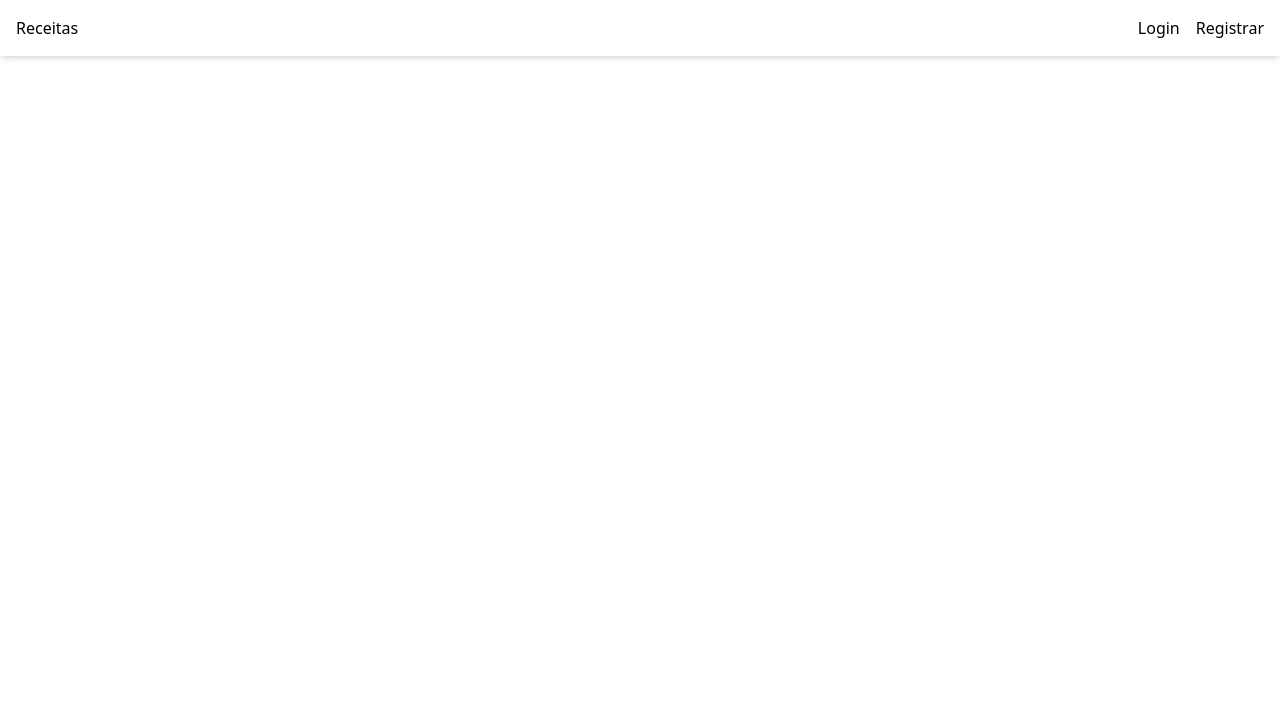
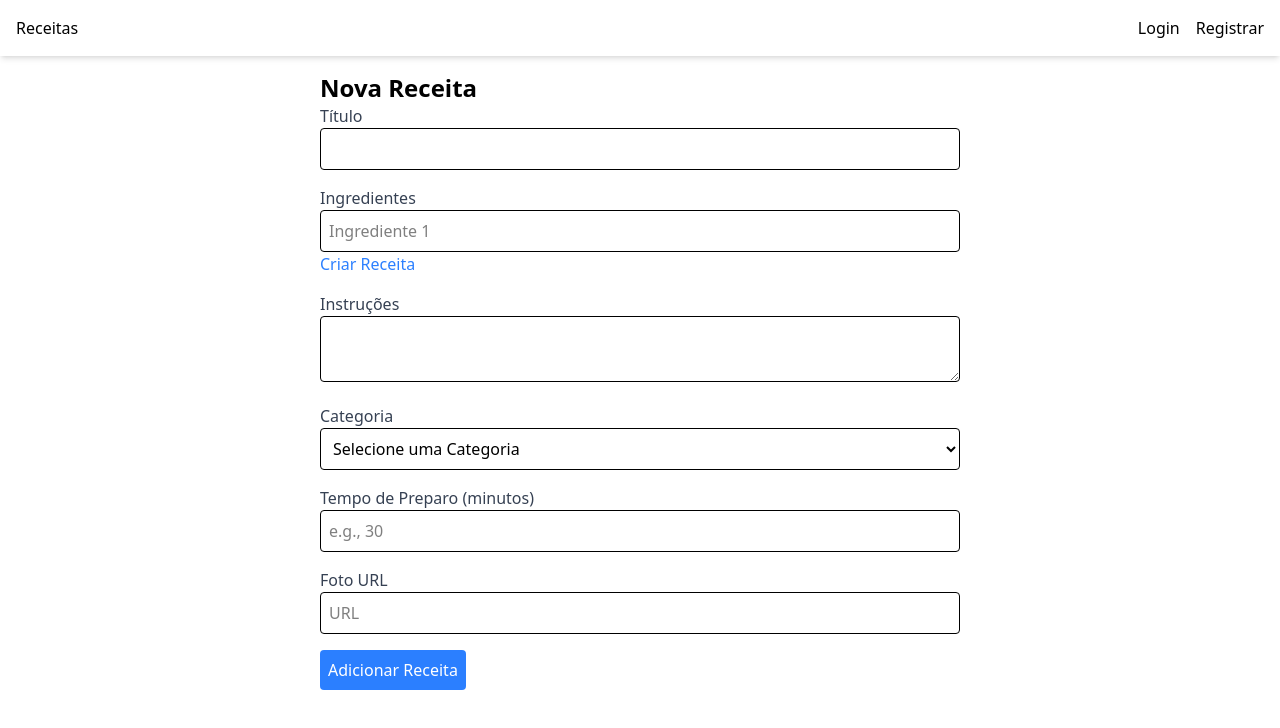
Before and after one commit to eliseucostaalbano/Receitas-MERN, a React (Vite) app in the folder frontend/: page /nova-receita in a window 1280 px wide. Shown: the top 728 px of the page. Built offline with nearby package versions, Linux system fonts and the light colour scheme.

Commit message:
adicionando página de criação de receita com formulário e validações

```diff
--- a/frontend/src/App.jsx
+++ b/frontend/src/App.jsx
@@ -1,9 +1,10 @@
-import NavBar from './components/NavBar';
+import NavBar from './components/Navbar';
 import{ Routes , Route } from 'react-router-dom';
 import { AuthProvider } from './context/AuthContext';
 import Home from './pages/Home';
 import Login from './pages/Login';
 import Registrar from './pages/Registrar';
+import AddReceita from './pages/AddReceita';
 
 function App() {
 
@@ -14,6 +15,7 @@ function App() {
           <Route path="/" element={<Home />} />
           <Route path="/login" element={<Login />} />
           <Route path="/registro" element={<Registrar />} />
+          <Route path="/nova-receita" element={<AddReceita />} />
         </Routes>
       </AuthProvider>
   )
--- a/frontend/src/components/Navbar.jsx
+++ b/frontend/src/components/Navbar.jsx
@@ -22,7 +22,9 @@ const Navbar = () => {
         <div className="flex gap-x-4">
           {user ? (
             <div className="flex gap-x-4">
-              adicionar Receitas
+              <Link to="/nova-receita">
+                <button className="text-gray-600 hover:text-gray-800">Nova Receita</button>
+              </Link>
               <button onClick={lidarLogout}  className="text-gray-600 hover:text-gray-800">Logout</button>
             </div>
           ) : (
--- a/frontend/src/pages/AddReceita.jsx
+++ b/frontend/src/pages/AddReceita.jsx
@@ -1,8 +1,170 @@
-import React from 'react'
+import { useState } from 'react'
 
 const AddReceita = () => {
+  const [formData, setFormData] = useState({
+    nome: '',
+    ingredientes: [''],
+    instrucoes: '',
+    categoria: '',
+    fotoURL: '',
+    tempoPreparo: '',
+  });
+
+   const [error, setError] = useState("");
+   const [carregar, setCarregar] = useState(false);
+
+     const lidarInputMudança = (field, value) => {
+       setFormData((prev) => ({ ...prev, [field]: value }));
+  };
+
+  const lidarIngredienteMudança = (index, value) => {
+    const novosIngredientes = [...formData.ingredientes];
+    novosIngredientes[index] = value;
+    lidarInputMudança("ingredientes", novosIngredientes);
+    const ultimoIngrediente =
+      formData.ingredientes[formData.ingredientes.length - 1];
+    if (error && ultimoIngrediente.trim() !== "") {
+      setError("");
+    }
+  };
+
+    const addIngrediente = () => {
+    const ultimoIngrediente =
+      formData.ingredientes[formData.ingredientes.length - 1];
+    if (ultimoIngrediente.trim() !== "") {
+      setError("");
+      lidarInputMudança("ingredientes", [...formData.ingredientes, ""]);
+    } else {
+      setError("Por favor, coloque o último ingrediente antes de adicionar outro.");
+    }
+  };
+
+  const removerIngrediente = (index) => {
+    if (formData.ingredientes.length > 1) {
+      const novosIngredientes = formData.ingredientes.filter((_, i) => i !== index);
+      lidarInputMudança("ingredientes", novosIngredientes);
+      const ultimoIngrediente =
+        formData.ingredientes[formData.ingredientes.length - 1];
+      if (error && ultimoIngrediente.trim() !== "") {
+        setError("");
+      }
+    }
+  };
+
+   const lidarSubmit = async (e) => {
+    e.preventDefault();
+    setError("");
+    setCarregar(true);
+   }
+
   return (
-    <div>AddReceita</div>
+    <div className='max-w-2xl mx-auto p-4'>
+      <h1 className='text-2xl font-bold'>Nova Receita</h1>
+      <form onSubmit={lidarSubmit} className="space-y-4">
+        <div>
+          <label className="block text-gray-700">Título</label>
+          <input
+            type="text"
+            value={formData.nome}
+            onChange={(e) => lidarInputMudança('nome', e.target.value)}
+            className="w-full p-2 border rounded"
+            required
+          />
+        </div>
+
+        <div>
+          <label className="block text-gray-700">Ingredientes</label>
+          {formData.ingredientes.map((ingrediente, index) => (
+            <div key={index} >
+              <input
+                type="text"
+                value={ingrediente}
+                onChange={(e) => {
+                  lidarIngredienteMudança(index, e.target.value);
+                }}
+                className="w-full p-2 border rounded"
+                 placeholder={`Ingrediente ${index + 1}`}
+                required
+              />
+              {formData.ingredientes.length > 1 && (
+                <button
+                  type="button"
+                  onClick={() => removerIngrediente(index)}
+                  className="ml-2 text-red-500 hover:text-red-700"
+                >
+                  Remover
+                </button>
+              )}
+            </div>
+          ))}
+          <button
+          type="button"
+          className="text-blue-500 hover:underline"
+          onClick={addIngrediente}>
+            Criar Receita
+          </button>
+        </div>
+
+        <div>
+          <label className="block text-gray-700">Instruções</label>
+          <textarea
+            value={formData.instrucoes}
+            onChange={(e) => lidarInputMudança('instrucoes', e.target.value)}
+            className="w-full p-2 border rounded"
+            required
+          />
+        </div>
+
+        <div>
+          <label className="block text-gray-700">Categoria</label>
+          <select
+            value={formData.categoria}
+            onChange={(e) => lidarInputMudança('categoria', e.target.value)}
+            className="w-full p-2 border rounded"
+            required
+          >
+            <option value="" disabled >Selecione uma Categoria</option>
+            <option value="café da manhã">Café da Manhã</option>
+            <option value="almoço">Almoço</option>
+            <option value="jantar">Jantar</option>
+            <option value="sobremesa">Sobremesa</option>
+            <option value="lanche">Lanche</option>
+          </select>
+        </div>
+
+        <div>
+          <label className="block text-gray-700">Tempo de Preparo (minutos)</label>
+          <input
+            type="number"
+            value={formData.tempoPreparo}
+            onChange={(e) => lidarInputMudança('tempoPreparo', e.target.value)}
+            className="w-full p-2 border rounded"
+            placeholder="e.g., 30"
+            min={0}
+            required
+          />
+        </div>
+
+        <div>
+          <label className="block text-gray-700">Foto URL</label>
+          <input
+            type="text"
+            value={formData.fotoURL}
+            onChange={(e) => lidarInputMudança('fotoURL', e.target.value)}
+            className="w-full p-2 border rounded"
+            placeholder="URL"
+          />
+        </div>
+        <button className={`bg-blue-500 text-white p-2 rounded hover:bg-blue-600 ${
+            carregar ? "opacity-50 cursor-not-allowed" : ""
+          }`}
+          disabled={carregar}
+          type="submit"
+        >
+          {carregar ? "Adicionando..." : "Adicionar Receita"}
+        </button>
+      </form>
+    </div>
   )
 }
 
```
